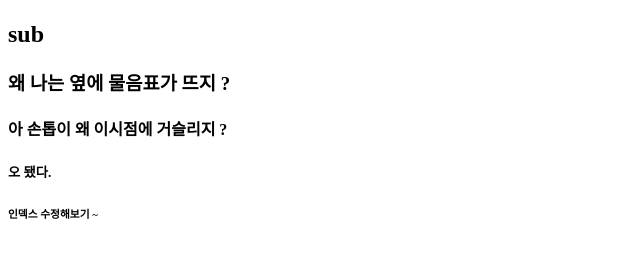
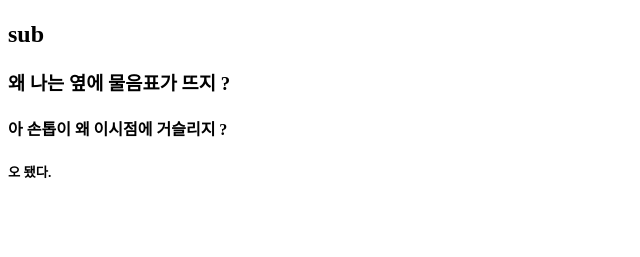
Before and after one commit to goodaseul/github_test, a plain HTML site: page index.html in a window 1280 px wide. Shown: the part 59-316 px from the top of the page, without its empty margins (0-640 px from the left). Drawn offline with Linux system fonts and the light colour scheme.

Commit message:
Update index.html

```diff
--- a/index.html
+++ b/index.html
@@ -14,7 +14,6 @@
     <h3>왜 나는 옆에 물음표가 뜨지 ? </h3>
     <h4>아 손톱이 왜 이시점에 거슬리지 ? </h4>
     <h5>오 됐다.</h5>
-    <h6>인덱스 수정해보기 ~ </h6>
 </body>
 
 </html>
```
